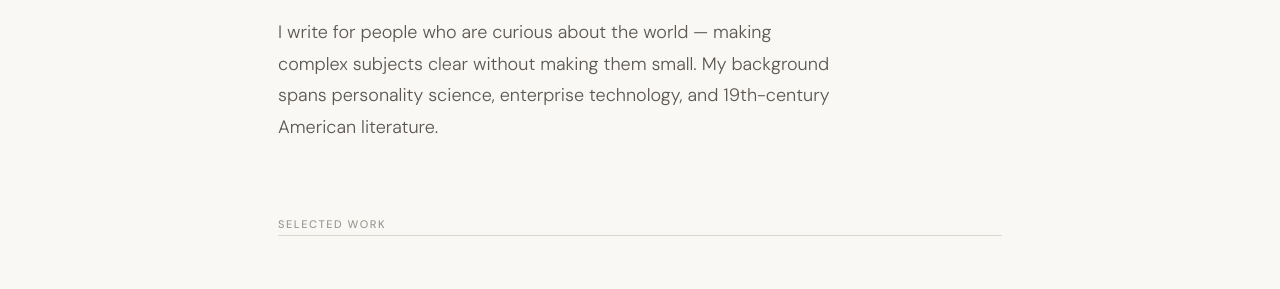
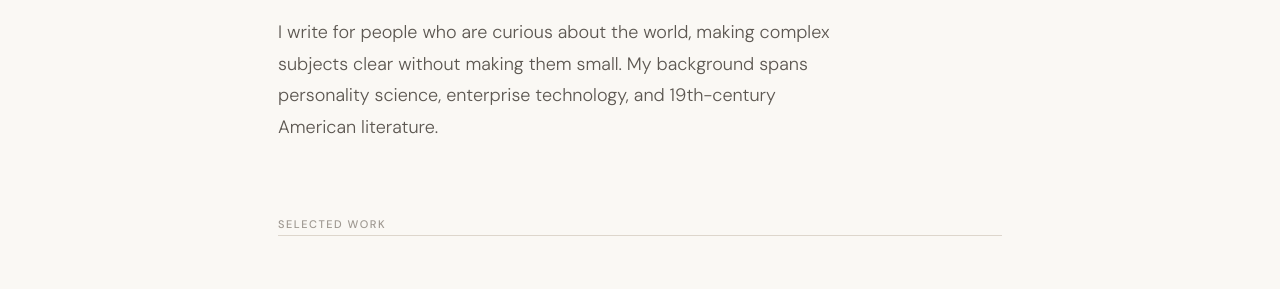
Before and after one commit to stringerjarrod19-creator/stringerjarrod19-creator.github.io, a plain HTML site: page index.html in a window 1280 px wide. Shown: the part 354-643 px from the top of the page. Drawn offline with nearby package versions, Linux system fonts and the light colour scheme.

Commit message:
Update index.html

```diff
--- a/index.html
+++ b/index.html
@@ -350,7 +350,7 @@
     <section class="hero">
       <p class="hero-eyebrow">Writer and Editor &nbsp;·&nbsp; Houston, TX</p>
       <h1 class="hero-headline">Writing that<br><em>finds the reader.</em></h1>
-      <p class="hero-bio">I write for people who are curious about the world — making complex subjects clear without making them small. My background spans personality science, enterprise technology, and 19th-century American literature.</p>
+      <p class="hero-bio">I write for people who are curious about the world, making complex subjects clear without making them small. My background spans personality science, enterprise technology, and 19th-century American literature.</p>
     </section>
 
     <!-- WORK -->
```
